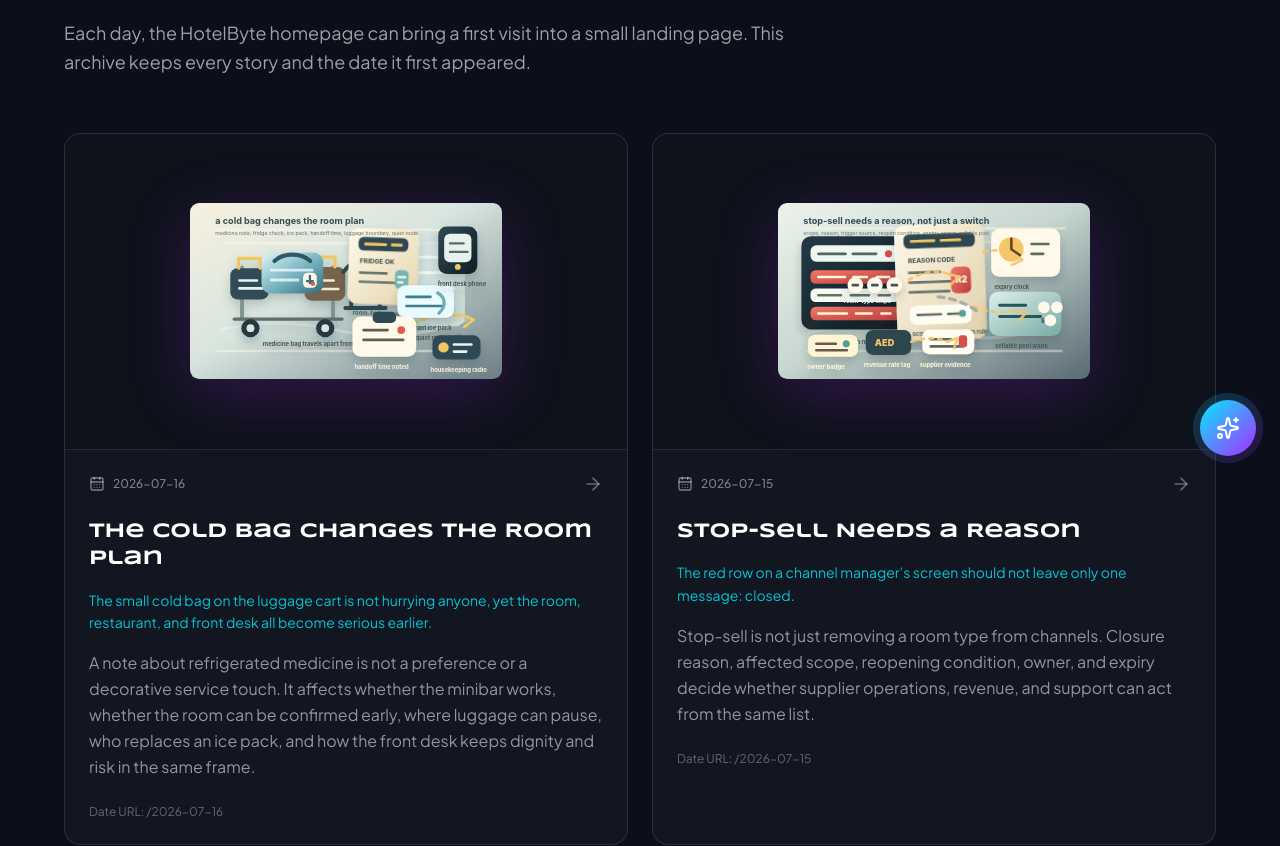
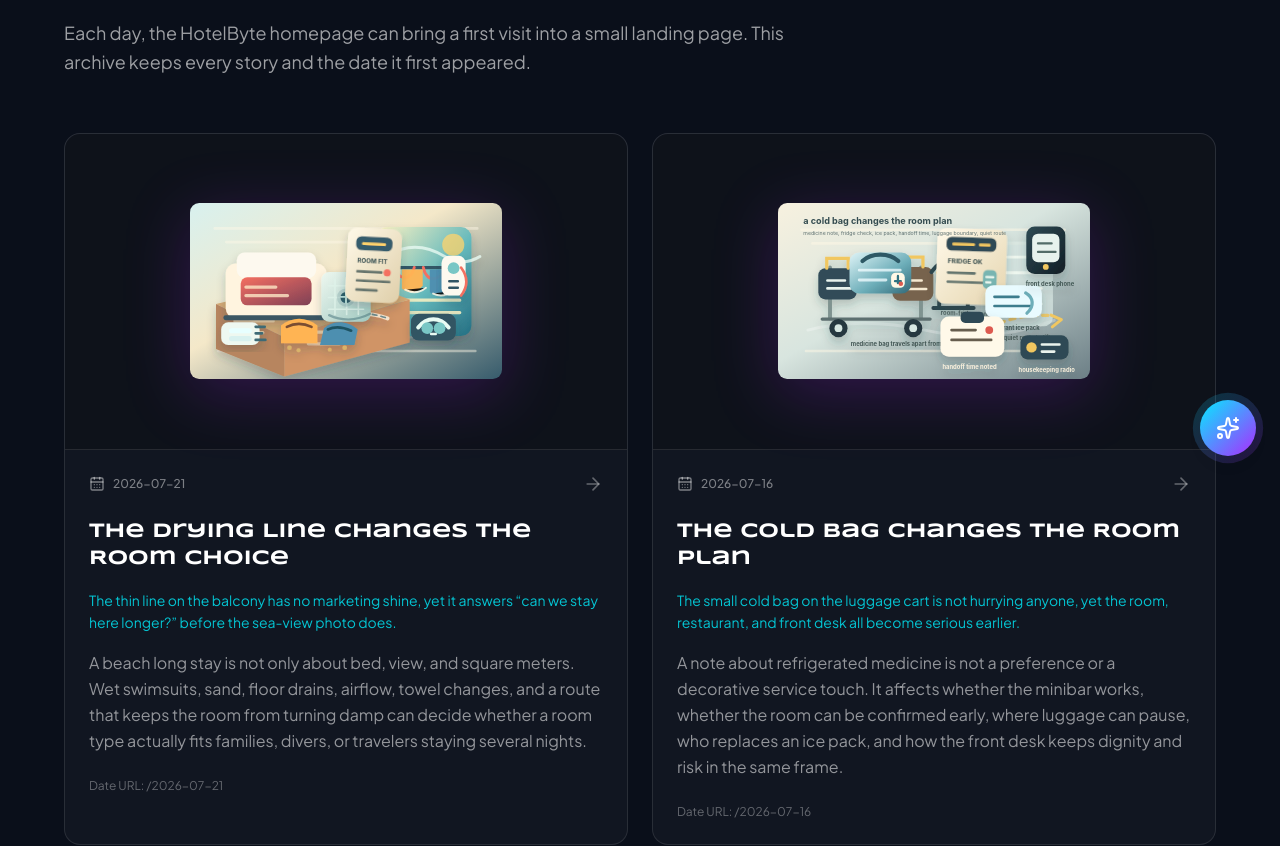
Before and after one commit to hotelbyte-com/hotelbyte-landing, a React (Vite) app: page /stories in a window 1280 px wide. Shown: the part 320-1166 px from the top of the page. Built offline with nearby package versions, Linux system fonts and the light colour scheme; no server answers.

Commit message:
Lore: let the drying line choose the room

```diff
--- a/src/data/dailyStories.ts
+++ b/src/data/dailyStories.ts
@@ -2537,6 +2537,72 @@ export const dailyStories: DailyStory[] = [
     },
     generatedBy: 'codex-daily-story-publisher',
     generatedAt: '2026-07-16T10:11:51+04:00'
+  },
+  {
+    date: '2026-07-21',
+    slug: 'drying-line-changes-the-room',
+    content: {
+      zh: {
+        title: '晒衣绳会改变房型判断',
+        mood: '阳台上那根细绳没有营销感，却比一张海景照片更早回答了“能不能住久一点”。',
+        theme: '海边酒店的晒衣绳和地漏，为什么会改变长住客人的房型判断',
+        summary:
+          '海边长住不是只看床、景观和面积。湿泳衣、沙子、地漏、通风、毛巾更换和不会把房间弄得潮湿的动线，会决定一个房型是不是真的适合家庭、潜水客或连续几晚住下来的旅人。',
+        body: [
+          '下午三点，海边酒店的阳台栏杆还烫着。两件儿童泳衣滴着水，一双沾沙的凉鞋放在门边，浴室地漏旁有一圈刚退下去的水痕。房间照片里最亮的是海景，客人真正先找的却是一根晒衣绳：湿东西今晚挂哪里，明早会不会还是半干，沙子能不能别一路带到床边。',
+          '这不是挑剔。海边长住会把房型里很不起眼的东西放大。没有排水顺的浴室，家庭每天都在用毛巾堵小水灾；没有通风和挂衣处，潜水客的装备会把房间变成潮湿仓库；没有清楚说明，供应商只能把“海景双床”卖得很漂亮，却没法回答它适不适合连住四晚。',
+          '酒店也有自己的难处。把每个小设施都写进页面，房型会像维修清单；写得太少，客服又会在预订后被追问阳台、晾晒、除湿和加毛巾。更麻烦的是，有些细节不是豪华卖点，只是让旅行正常运转的条件。它们不适合夸大，也不应该隐身。',
+          'HotelByte 做分销基础设施时，可以让这类房间事实以更实用的方式出现：是否有晾晒点、湿区排水、沙滩返回动线、额外毛巾规则、通风情况，以及哪些房型不适合带大量湿装备。晒衣绳很细，却把体验、房务和供应商描述拴在一起。一个房间能不能长住，有时就是从一件泳衣能不能安心变干开始。'
+        ],
+        ctaLabel: '返回 HotelByte 首页'
+      },
+      en: {
+        title: 'The Drying Line Changes the Room Choice',
+        mood: 'The thin line on the balcony has no marketing shine, yet it answers “can we stay here longer?” before the sea-view photo does.',
+        theme: 'Why a drying line and floor drain at a beach hotel can change how long-stay guests judge a room type',
+        summary:
+          'A beach long stay is not only about bed, view, and square meters. Wet swimsuits, sand, floor drains, airflow, towel changes, and a route that keeps the room from turning damp can decide whether a room type actually fits families, divers, or travelers staying several nights.',
+        body: [
+          'At three in the afternoon, the balcony rail at a beach hotel is still hot. Two children’s swimsuits are dripping, sandy sandals wait near the door, and a faint water ring has just pulled back from the bathroom drain. The brightest thing in the room photos is the sea view. The guest looks first for something smaller: where do wet things hang tonight, will they still be half damp tomorrow, and can the sand please stop before the bed?',
+          'That is not fussiness. A beach long stay magnifies the quiet parts of a room type. With a slow bathroom drain, a family spends every day building towel dams against a tiny flood. Without airflow or a place to hang gear, a diver’s equipment turns the room into a damp storeroom. Without a clear description, a supplier can sell “sea-view twin” beautifully and still fail to answer whether it works for four nights.',
+          'Hotels have a real tradeoff here. Put every small fixture on the page and the room type starts to read like a maintenance checklist. Say too little and support gets questions after booking about balcony space, drying, dehumidifying, and extra towels. The awkward part is that some details are not luxury features. They are simply the conditions that let a trip run normally. They should not be inflated, but they should not disappear.',
+          'For HotelByte, distribution infrastructure can help these room facts appear in a useful shape: drying point, wet-zone drainage, beach-return path, extra-towel rule, airflow, and which room types are poor fits for lots of wet gear. The drying line is thin, but it ties together experience, housekeeping, and supplier description. Sometimes the question of whether a room can hold a longer stay begins with whether one swimsuit can dry in peace.'
+        ],
+        ctaLabel: 'Back to the HotelByte homepage'
+      }
+    },
+    visual: {
+      src: '/daily/2026-07-21.svg',
+      alt: {
+        zh: '海边酒店客房的剖面编辑插图，阳台晒衣绳上挂着湿泳衣，旁边有地漏水痕、沙滩凉鞋、毛巾架、除湿机、额外毛巾卡、潜水面镜、房型说明卡和通向床边的干燥动线。',
+        en: 'A cutaway editorial illustration of a beach hotel room with wet swimsuits on a balcony drying line, a floor-drain water ring, sandy sandals, towel rack, dehumidifier, extra-towel card, diving mask, room-type note, and a dry path toward the bed.'
+      },
+      caption: {
+        zh: '海边长住房型要说明湿物、沙子、排水和通风怎样被接住。晒衣绳很小，却会改变客人的判断。',
+        en: 'Beach long-stay room types need to explain how wet gear, sand, drainage, and airflow are handled. A drying line is small, but it changes the guest’s decision.'
+      }
+    },
+    nextThemeSeeds: {
+      zh: [
+        '夜班保安的一次电梯巡查，怎样把安静、安全和客人睡眠连在一起',
+        '失物招领柜里一只儿童玩偶，为什么会让酒店重新理解“归还”的速度',
+        '供应商证据文件夹里的合同页、邮件截图和价格表，怎样避免同一问题被三次追问',
+        '暴雨取消船班后，海岛酒店怎样把房晚、接送和客人心情重新排队',
+        '一张素食早餐小卡片，怎样让餐厅、前台和团队领队少猜一次'
+      ],
+      en: [
+        'How one night-security elevator round connects quiet, safety, and guest sleep',
+        'Why one child’s toy in the lost-and-found cabinet changes how a hotel thinks about return speed',
+        'How a supplier evidence folder with contract pages, email screenshots, and rate sheets prevents the same question from being chased three times',
+        'How an island hotel reorders room nights, transfers, and guest mood after storm-canceled ferries',
+        'How one small vegetarian-breakfast card helps the restaurant, front desk, and group leader guess less'
+      ]
+    },
+    cta: {
+      href: '/'
+    },
+    generatedBy: 'codex-daily-story-publisher',
+    generatedAt: '2026-07-21T06:35:18+04:00'
   }
 ];
 
```
Also changed, not shown: public/daily/2026-07-21.svg (added).
